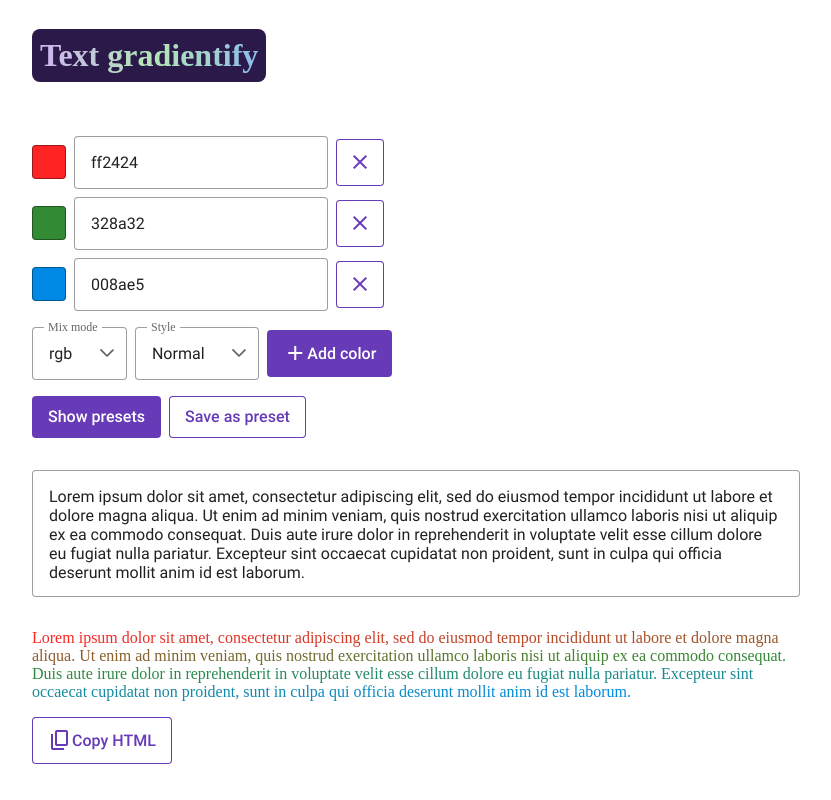
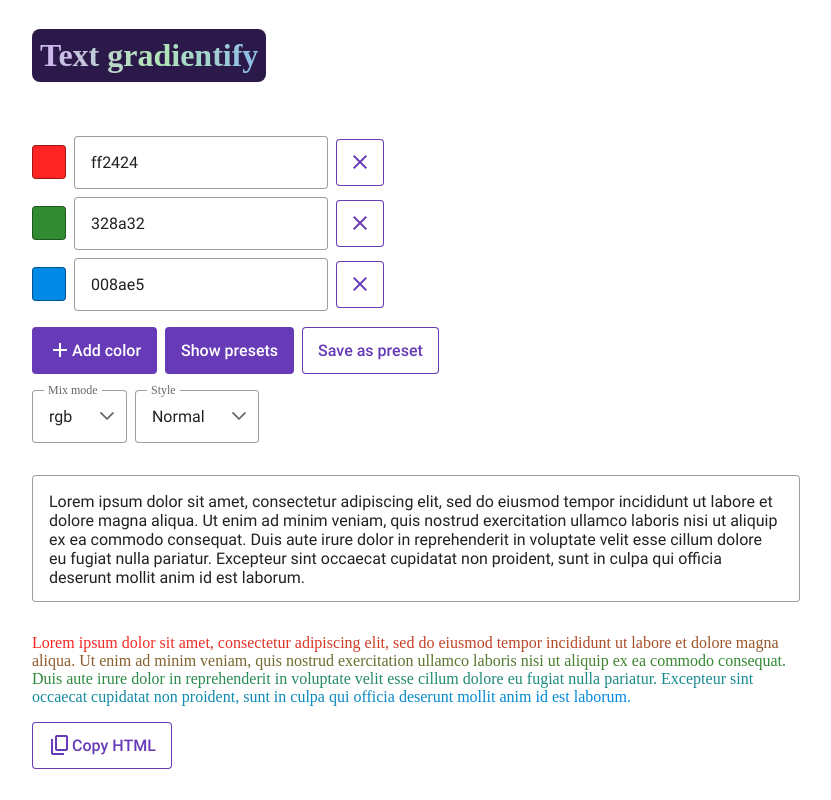
Before and after one commit to mitonik/text-gradientify, a React (Vite) app: page / in a window 1280 px wide. Shown: the whole page, without its empty margins (224-1055 px from the left). Built offline with nearby package versions, Linux system fonts and the light colour scheme.

Commit message:
feat: change settings layout

```diff
--- a/src/settings-editor.tsx
+++ b/src/settings-editor.tsx
@@ -122,13 +122,7 @@ export function SettingsEditor(props: SettingsEditorProps) {
       <div style={{ display: "flex", gap: "0.5rem", flexDirection: "column" }}>
         {mappedColors}
       </div>
-      <div style={{ display: "flex", gap: "0.5rem", placeItems: "center" }}>
-        <RenderOptionsChooser
-          mode={mode}
-          onModeChange={(mode) => onSettingsChange({ ...settings, mode })}
-          onStyleChange={(style) => onSettingsChange({ ...settings, style })}
-          style={style}
-        />
+      <div style={{ display: "flex", gap: "0.5rem" }}>
         <Button
           label="Add color"
           icon={<span className="material-symbols-outlined">add</span>}
@@ -139,8 +133,6 @@ export function SettingsEditor(props: SettingsEditorProps) {
             })
           }
         />
-      </div>
-      <div style={{ display: "flex", gap: "0.5rem" }}>
         <Button label="Show presets" onClick={() => setVisible(true)} />
         <Button
           outlined
@@ -148,6 +140,14 @@ export function SettingsEditor(props: SettingsEditorProps) {
           onClick={() => setDialogVisible(true)}
         />
       </div>
+      <div style={{ display: "flex", gap: "0.5rem", placeItems: "center" }}>
+        <RenderOptionsChooser
+          mode={mode}
+          onModeChange={(mode) => onSettingsChange({ ...settings, mode })}
+          onStyleChange={(style) => onSettingsChange({ ...settings, style })}
+          style={style}
+        />
+      </div>
     </div>
   );
 }
```
